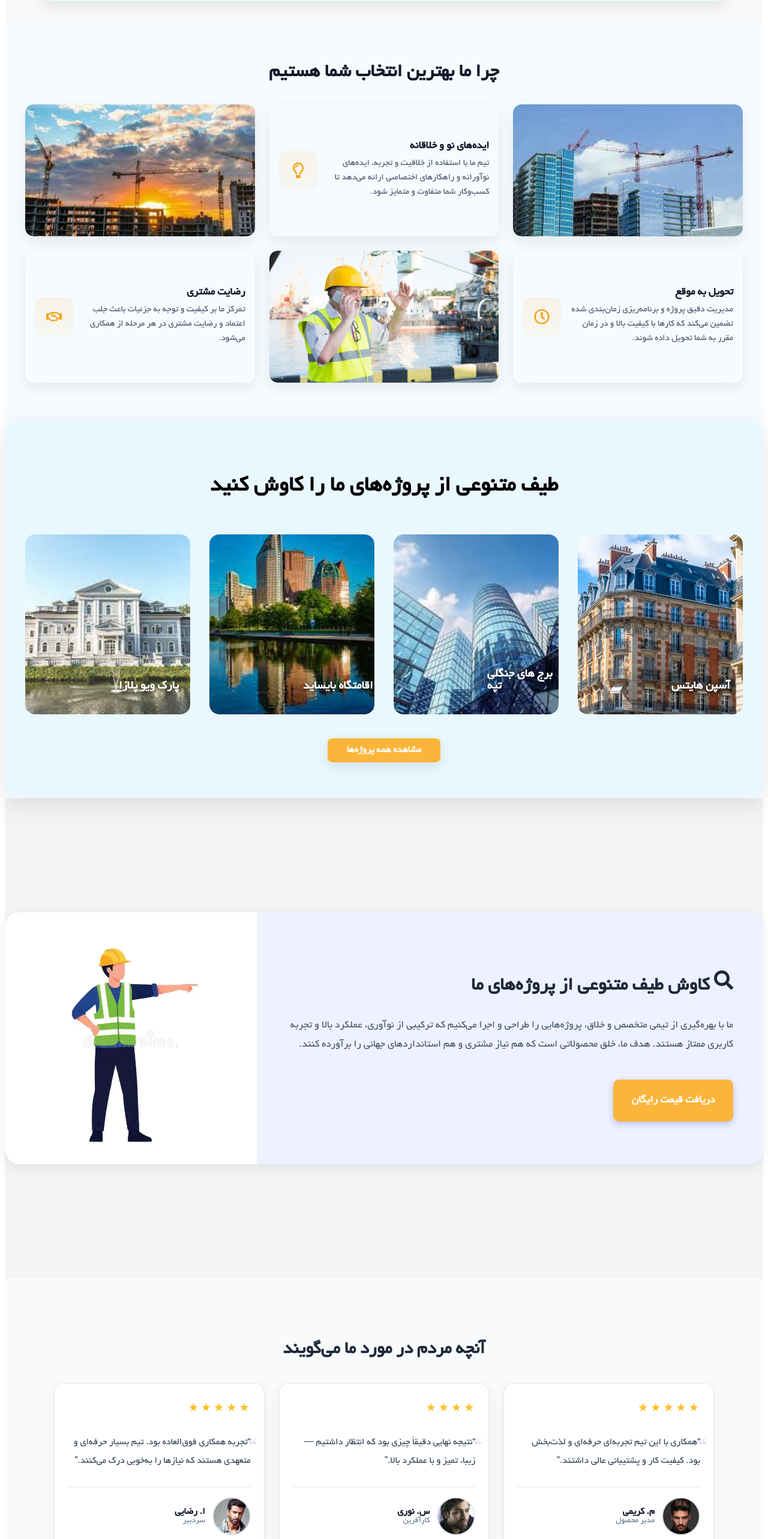
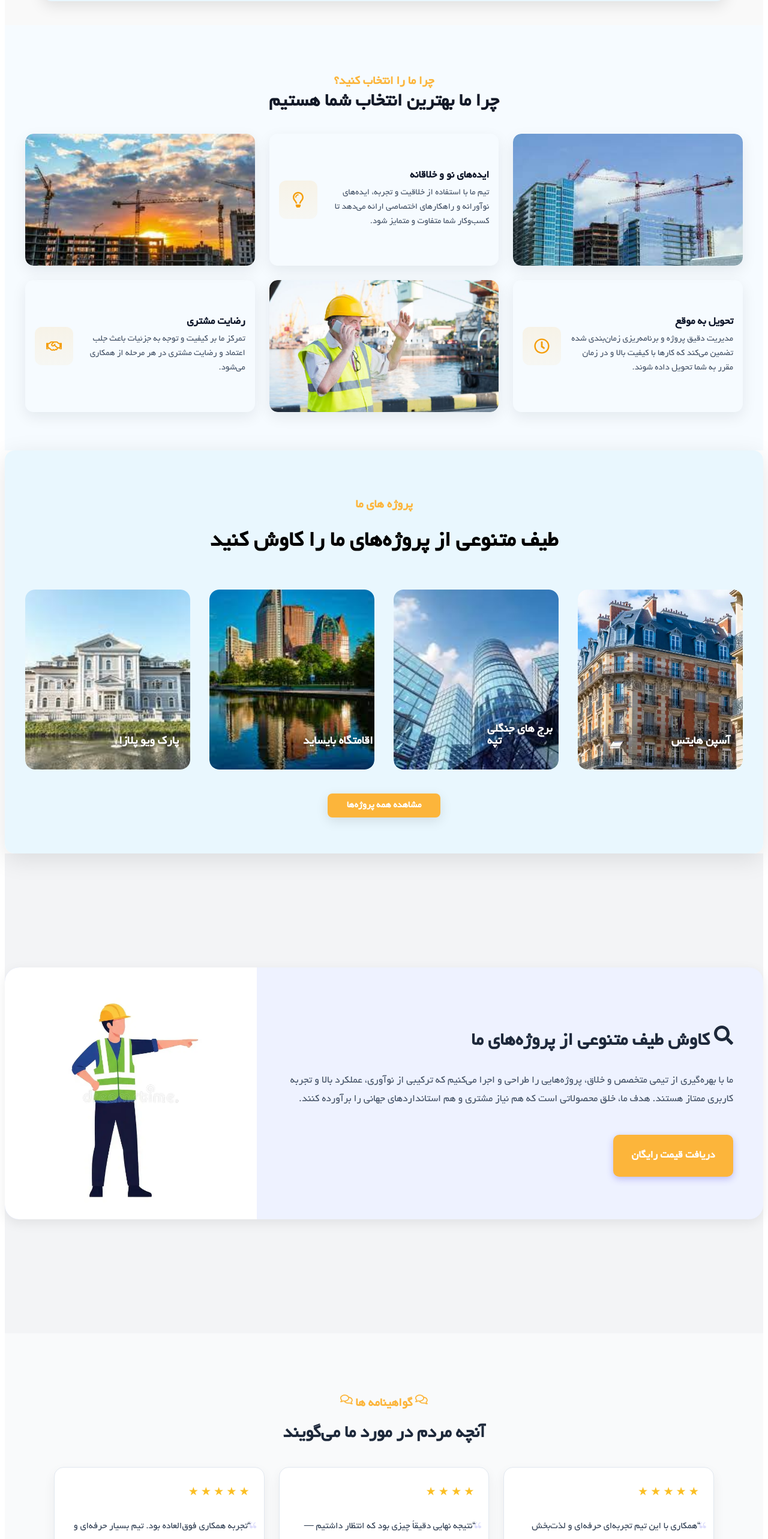
Before and after one commit to Amirreza333/test, a React (Vite) app: page / in a window 1280 px wide. Shown: the part 1380-3946 px from the top of the page at 60% size. Built offline with nearby package versions, Linux system fonts and the light colour scheme.

Commit message:
Done body

```diff
--- a/src/components/Card/Card.jsx
+++ b/src/components/Card/Card.jsx
@@ -5,7 +5,6 @@ import style from "../Card/card.module.css";
 const CardSection = () => {
   const [hovered, setHovered] = useState(null);
 
-  // 🎯 اضافه کردن فونت yekan به‌صورت عمومی بدون تغییر در ساختار
   const yekanFont = {
     fontFamily: "yekan, sans-serif",
   };
@@ -148,6 +147,7 @@ const CardSection = () => {
   return (
     <section style={{ ...sectionStyle, ...yekanFont }}>
       <div style={containerStyle}>
+
         <h1 style={titleStyle}>خدمات ساختمانی ما</h1>
         <div style={listStyle}>
           {servicesData.map((service) => {
--- a/src/components/Comment Section/Comments.jsx
+++ b/src/components/Comment Section/Comments.jsx
@@ -1,5 +1,7 @@
 import React from "react";
 import styles from "./comments.module.css";
+import { FaRegComments } from "react-icons/fa";
+import { style } from "framer-motion/client";
 
 export default function Testimonials() {
   const testimonials = [
@@ -9,7 +11,7 @@ export default function Testimonials() {
       quote:
         "همکاری با این تیم تجربه‌ای حرفه‌ای و لذت‌بخش بود. کیفیت کار و پشتیبانی عالی داشتند.",
       avatar: "../../../public/Picture/face pic.jpg",
-      rating: 5, // تعداد ستاره‌ها
+      rating: 5,
     },
     {
       name: "س. نوری",
@@ -31,7 +33,11 @@ export default function Testimonials() {
 
   return (
     <section dir="rtl" className={styles.wrapper}>
-      <h2 className={styles.title}>آنچه مردم در مورد ما می‌گویند</h2>
+      <h3 className={styles.Hassan}><FaRegComments /> گواهینامه ها <FaRegComments /> </h3>
+      <h2 className={styles.title}>
+   آنچه مردم در مورد ما می‌گویند
+
+</h2>
 
       <div className={styles.cards}>
         {testimonials.map((t, i) => (
--- a/src/components/Comment Section/Comments.module.css
+++ b/src/components/Comment Section/Comments.module.css
@@ -110,7 +110,14 @@
   margin: 0;
 }
 
-
-.role{
+.role {
   font-family: yekan;
 }
+
+.Hassan {
+  font-size: 1.3rem;
+  font-weight: 600;
+  color: #fcb53b;
+  margin-bottom: 8px;
+  text-align: center;
+}
--- a/src/components/ProjectsSection/ProjectSection.module.css
+++ b/src/components/ProjectsSection/ProjectSection.module.css
@@ -160,3 +160,11 @@ html{
 div{
      font-family: yekan;
 }
+
+.Hassan {
+  font-size: 1.3rem;
+  font-weight: 600;
+  color: #fcb53b;
+  margin-bottom: 8px;
+  text-align: center;
+}
--- a/src/components/ProjectsSection/ProjectsSection.jsx
+++ b/src/components/ProjectsSection/ProjectsSection.jsx
@@ -1,5 +1,6 @@
 import React from "react";
 import styles from "./ProjectSection.module.css";
+import { FaSearch } from "react-icons/fa";
 
 const projects = [
   { id: 1, img: "/Picture/beatiful buildings (3).jpg", title: "پارک ویو پلازا", desc: "پروژه‌ای مدرن با طراحی شگفت‌انگیز و چشم‌انداز شهری بی‌نظیر. هر جزئیات آن با دقت برنامه‌ریزی شده است." },
@@ -12,6 +13,7 @@ const ProjectsSection = () => {
   return (
     <section className={styles.projectsSection}>
       <div className={styles.container}>
+        <h3 className={styles.Hassan}> پروژه های ما</h3>
         <h2 className={styles.heading}>
           طیف متنوعی از پروژه‌های ما را کاوش کنید
         </h2>
--- a/src/components/WhyChooseUs/WhyChooseUs.jsx
+++ b/src/components/WhyChooseUs/WhyChooseUs.jsx
@@ -40,6 +40,7 @@ const WhyChooseUs = () => {
   return (
     <section className={styles.section} aria-labelledby="why-choose-us-title">
       <div className={styles.container}>
+        <h3 className={styles.Hassan}>چرا ما را انتخاب کنید؟</h3>
         <h2 id="why-choose-us-title" className={styles.heading}>
           چرا ما بهترین انتخاب شما هستیم
         </h2>
--- a/src/components/WhyChooseUs/WhyChooseUs.module.css
+++ b/src/components/WhyChooseUs/WhyChooseUs.module.css
@@ -155,3 +155,11 @@ body, html {
   font-size: 15px;
   font-family: 'yekan', sans-serif;
 }
+
+.Hassan {
+  font-size: 1.3rem;
+  font-weight: 600;
+  color: #fcb53b;
+  margin-bottom: 8px;
+  text-align: center;
+}
--- a/src/components/soal section/Question.jsx
+++ b/src/components/soal section/Question.jsx
@@ -30,7 +30,9 @@ export default function FAQ() {
 
   return (
     <section dir="rtl" className={styles.wrapper}>
-      <h3 className={styles.smallTitle}>سوالات متداول</h3>
+      <h3 className={styles.smallTitle}><BsFillQuestionDiamondFill />
+سوالات متداول<BsFillQuestionDiamondFill />
+</h3>
       <h2 className={styles.mainTitle}>سوالاتی دارید؟ ما پاسخ‌هایی داریم</h2>
 
       <div className={styles.accordion}>
@@ -40,8 +42,7 @@ export default function FAQ() {
               className={styles.question}
               onClick={() => toggleFAQ(index)}
             >
-              <LuMessageCircleQuestion />
-{faq.question}
+              {faq.question}
               <span className={styles.icon}>{openIndex === index ? "−" : "+"}</span>
             </button>
             {openIndex === index && (
```
